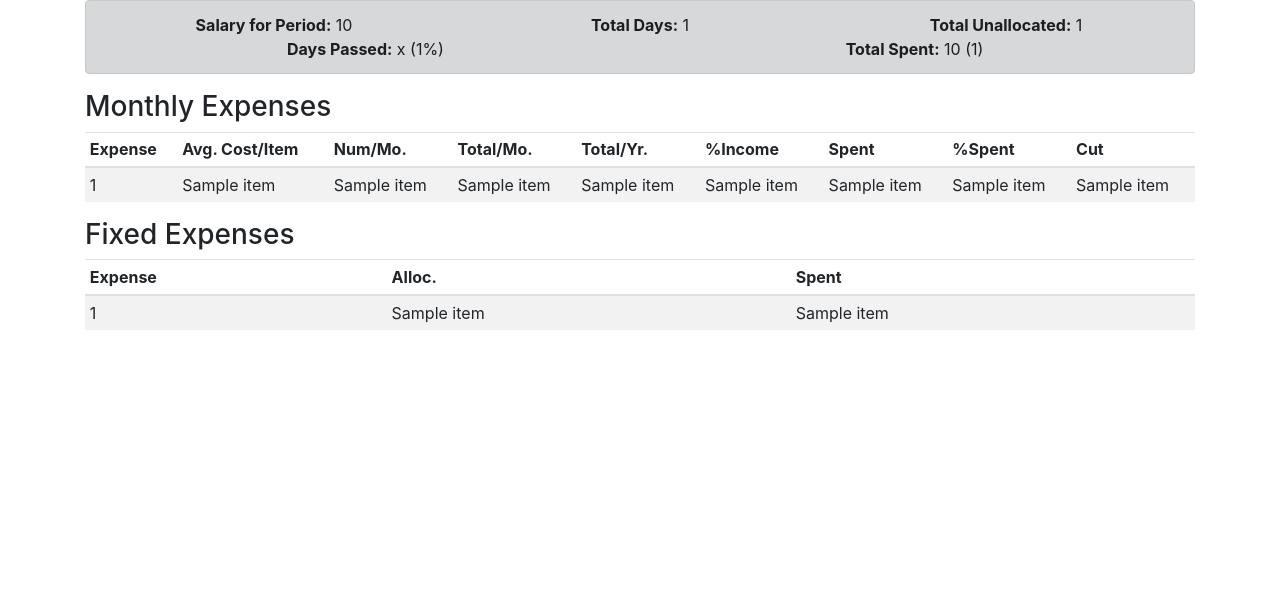
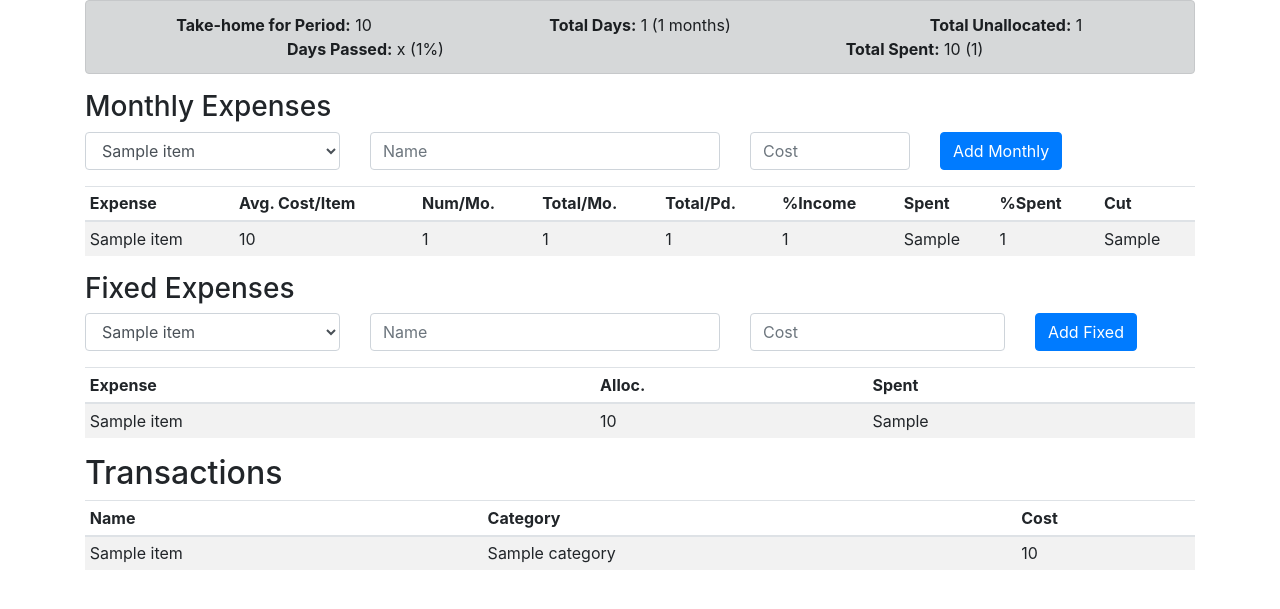
Before and after one commit to carsonk/budget, a Python web app: template budget/templates/dashboard.html in a window 1280 px wide. Shown: the top 609 px of the page. Run offline with Jinja, Linux system fonts and the light colour scheme; the template is opened without the code that fills it: most values are stand-ins (such as "Sample title", 1, 10 or a date in 2020); some libraries are stand-ins or nearby versions.

Commit message:
Add fixed/monthly transactions adding to web interface

```diff
--- a/budget/templates/dashboard.html
+++ b/budget/templates/dashboard.html
@@ -6,18 +6,31 @@
         <script src="https://code.jquery.com/jquery-3.3.1.slim.min.js" integrity="sha384-q8i/X+965DzO0rT7abK41JStQIAqVgRVzpbzo5smXKp4YfRvH+8abtTE1Pi6jizo" crossorigin="anonymous"></script>
         <script src="https://cdnjs.cloudflare.com/ajax/libs/popper.js/1.14.3/umd/popper.min.js" integrity="sha384-ZMP7rVo3mIykV+2+9J3UJ46jBk0WLaUAdn689aCwoqbBJiSnjAK/l8WvCWPIPm49" crossorigin="anonymous"></script>
         <script src="https://stackpath.bootstrapcdn.com/bootstrap/4.1.3/js/bootstrap.min.js" integrity="sha384-ChfqqxuZUCnJSK3+MXmPNIyE6ZbWh2IMqE241rYiqJxyMiZ6OW/JmZQ5stwEULTy" crossorigin="anonymous"></script>
+
+        <style type="text/css">
+            td.ahead {
+                color: green;
+                font-weight: bold;
+            }
+
+            td.behind {
+                color: red;
+                font-weight: bold;
+            }
+        </style>
     </head>
     <body>
         <div class="container">
             <div class="alert alert-dark">
                 <div class="row">
                     <div class="col-md text-center">
-                        <strong>Salary for Period:</strong>
+                        <strong>Take-home for Period:</strong>
                         {{ take_home_salary }}
                     </div>
                     <div class="col-md text-center">
                         <strong>Total Days:</strong>
                         {{ totals["total_days"] }}
+                        ({{ totals["num_months"] }} months)
                     </div>
                     <div class="col-md text-center">
                         <strong>Total Unallocated:</strong>
@@ -39,6 +52,35 @@
             </div>
 
             <h3>Monthly Expenses</h3>
+
+            <fieldset class="form-group" id="add-m-t">
+                <form method="POST" action="/transaction/monthly/add">
+                    <div class="row">
+                        <div class="col-md-3">
+                            <select class="form-control" name="category">
+                                {% for item in monthly_expenses %}
+                                    <option value="{{ item["id"] }}">
+                                        {{ item["name"] }}
+                                    </option>
+                                {% endfor %}
+                            </select>
+                        </div>
+
+                        <div class="col-md-4">
+                            <input class="form-control" name="name" placeholder="Name" />
+                        </div>
+
+                        <div class="col-md-2">
+                            <input class="form-control" type="number" name="cost" placeholder="Cost" />
+                        </div>
+
+                        <div class="col-md-2">
+                            <button type="submit" class="btn btn-primary">Add Monthly</button>
+                        </div>
+                    </div>
+                </form>
+            </fieldset>
+
             <table class="table table-striped table-sm">
                 <thead>
                     <tr>
@@ -46,7 +88,7 @@
                         <th>Avg. Cost/Item</th>
                         <th>Num/Mo.</th>
                         <th>Total/Mo.</th>
-                        <th>Total/Yr.</th>
+                        <th>Total/Pd.</th>
                         <th>%Income</th>
                         <th>Spent</th>
                         <th>%Spent</th>
@@ -55,22 +97,61 @@
                 </thead>
                 <tbody>
                     {% for item in monthly_expenses %}
+                        {% if item["ahead"] %}
+                            {% set cut_class = "ahead" %}
+                            {% set cut_sym = "+" %}
+                        {% elif item["behind"] %}
+                            {% set cut_class = "behind" %}
+                            {% set cut_sym = "-" %}
+                        {% else %}
+                            {% set cut_class = "" %}
+                            {% set cut_sym = "" %}
+                        {% endif %}
                         <tr>
-                            <td>{{ item[0] }}</td>
-                            <td>{{ item[1] }}</td>
-                            <td>{{ item[2] }}</td>
-                            <td>{{ item[3] }}</td>
-                            <td>{{ item[4] }}</td>
-                            <td>{{ item[5] }}</td>
-                            <td>{{ item[6] }}</td>
-                            <td>{{ item[7] }}</td>
-                            <td>{{ item[8] }}</td>
+                            <td>{{ item["name"] }}</td>
+                            <td>{{ item["cost_per_item_fmt"] }}</td>
+                            <td>{{ item["num_items_per_month"] }}</td>
+                            <td>{{ item["total_per_month_fmt"] }}</td>
+                            <td>{{ item["total_per_period_fmt"] }}</td>
+                            <td>{{ item["percent_income"] }}</td>
+                            <td>{{ item["spent_fmt"] }}</td>
+                            <td>{{ item["percent_spent"] }}</td>
+                            <td class="{{ cut_class }}">{{ cut_sym + item["cut_days"] }}</td>
                         </tr>
                     {% endfor %}
                 </tbody>
             </table>
 
             <h3>Fixed Expenses</h3>
+
+            <fieldset class="form-group" id="add-f-t">
+                <form method="POST" action="/transaction/fixed/add">
+                    <div class="row">
+                        <div class="col-md-3">
+                            <select class="form-control" name="category">
+                                {% for item in fixed_expenses %}
+                                    <option value="{{ item["id"] }}">
+                                        {{ item["name"] }}
+                                    </option>
+                                {% endfor %}
+                            </select>
+                        </div>
+
+                        <div class="col-md-4">
+                            <input class="form-control" name="name" placeholder="Name" />
+                        </div>
+
+                        <div class="col-md-3">
+                            <input class="form-control" name="cost" placeholder="Cost" />
+                        </div>
+
+                        <div class="col-md-1">
+                            <button type="submit" class="btn btn-primary">Add Fixed</button>
+                        </div>
+                    </div>
+                </form>
+            </fieldset>
+
             <table class="table table-striped table-sm">
                 <thead>
                     <tr>
@@ -82,9 +163,29 @@
                 <tbody>
                     {% for item in fixed_expenses %}
                         <tr>
-                            <td>{{ item[0] }}</td>
-                            <td>{{ item[1] }}</td>
-                            <td>{{ item[2] }}</td>
+                            <td>{{ item["name"] }}</td>
+                            <td>{{ item["fixed_cost_fmt"] }}</td>
+                            <td>{{ item["spent_fmt"] }}</td>
+                        </tr>
+                    {% endfor %}
+                </tbody>
+            </table>
+
+            <h2>Transactions</h2>
+            <table class="table table-striped table-sm">
+                <thead>
+                    <tr>
+                        <th>Name</th>
+                        <th>Category</th>
+                        <th>Cost</th>
+                    </tr>
+                </thead>
+                <tbody>
+                    {% for item in transactions %}
+                        <tr>
+                            <td>{{ item["name"] }}</td>
+                            <td>{{ item["category"] }}</td>
+                            <td>{{ item["cost_fmt"] }}</td>
                         </tr>
                     {% endfor %}
                 </tbody>
```
Also changed, not shown: budget/budget.py (+50 -45 lines), budget/web.py (+23 -6 lines), budget/migrations/20170913_01_u4eZj-create-initial-schema.py (renamed from migrations/20170913_01_u4eZj-create-initial-schema.py), budget/migrations/20170915_01_Kvwvm-add.py (renamed from migrations/20170915_01_Kvwvm-add.py).
